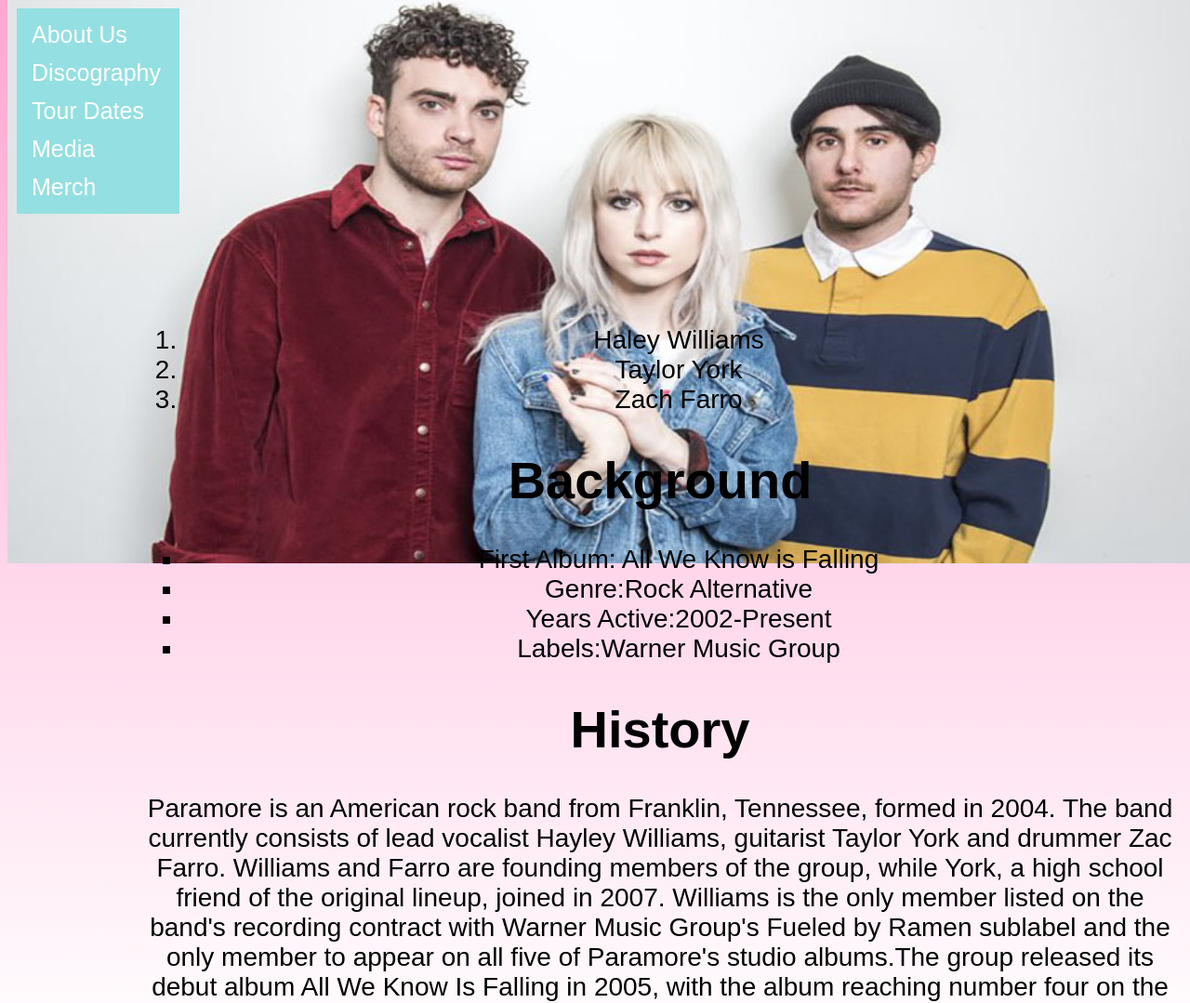
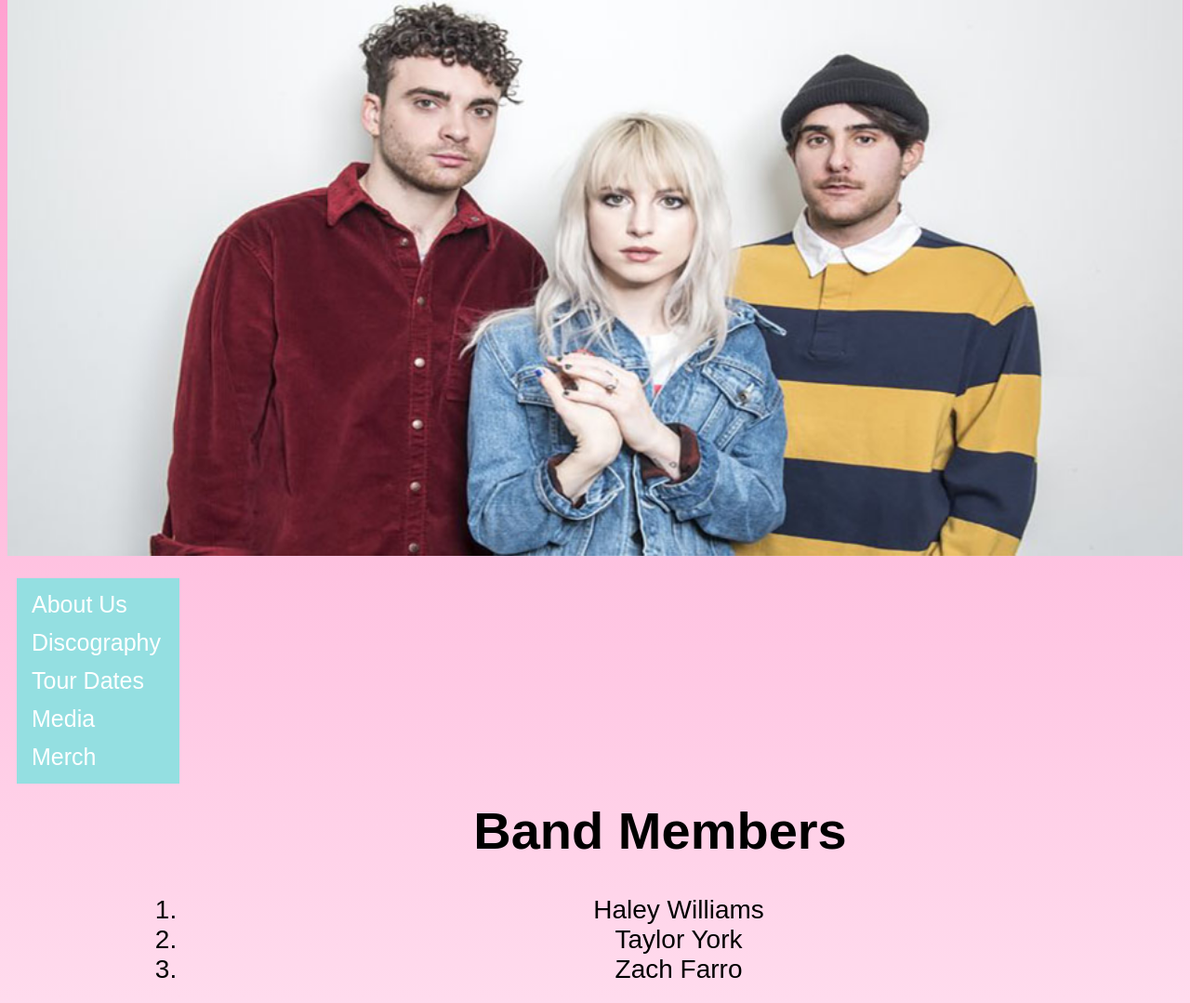
Before and after one commit to ashleyselvin/Paramore-final-directory, a plain HTML site: page aboutus.html in a window 1280 px wide. Shown: the part 169-1248 px from the top of the page at 93% size. Drawn offline with Linux system fonts and the light colour scheme.

Commit message:
didnt work

```diff
--- a/aboutus.html
+++ b/aboutus.html
@@ -12,7 +12,7 @@
   <p align="right", p style="font-size:50px">ABOUT US</p>
   </div>
   <img src="./assets/images/heros/paramoregroup.jpg"
-  alt="paramoregroup" style="width:100%;position: absolute; z-index:-1">
+  alt="paramoregroup" style="width:100%;position:relative;">
   </div>
   </header>
   </head>
@@ -34,10 +34,9 @@
 
 <center>
 
-<h1 style="text-align:center;position: relative; z-index: -2">Band Members</h1>
+<h1 style="text-align:center;">Band Members</h1>
 
-
-<ul style="list-style-type:squares; z-index-2"; "text-align:center">
+<ul style="list-style-type:squares;"; "text-align:center;">
   <li>Haley Williams</li>
   <li>Taylor York</li>
   <li>Zach Farro</li>
@@ -45,7 +44,7 @@
 
 <h1>Background</h1>
 
-  <ul style="list-style-type:square";"text-align:center; z-index:-2">
+  <ul style="list-style-type:square";"text-align:center;">
     <li>First Album: All We Know is Falling</li>
     <li>Genre:Rock Alternative</li>
     <li>Years Active:2002-Present</li>
@@ -55,6 +54,7 @@
 <h1 style="text-align:center;">History</h1>
 </p>Paramore is an American rock band from Franklin, Tennessee, formed in 2004. The band currently consists of lead vocalist Hayley Williams, guitarist Taylor York and drummer Zac Farro. Williams and Farro are founding members of the group, while York, a high school friend of the original lineup, joined in 2007. Williams is the only member listed on the band's recording contract with Warner Music Group's Fueled by Ramen sublabel and the only member to appear on all five of Paramore's studio albums.The group released its debut album All We Know Is Falling in 2005, with the album reaching number four on the UK Rock Chart in 2009 and number thirty on Billboard's Heatseekers Chart in 2006.
 </p>
+
 </center>
 
 
--- a/assets/stylesheets/headerandnav.css
+++ b/assets/stylesheets/headerandnav.css
@@ -6,7 +6,6 @@ body{
   .sidenav {
     width: 175px;
     position: relative;
-    z-index: -1;
     top: 20px;
     left: 10px;
     background: #94DFE1;
```
